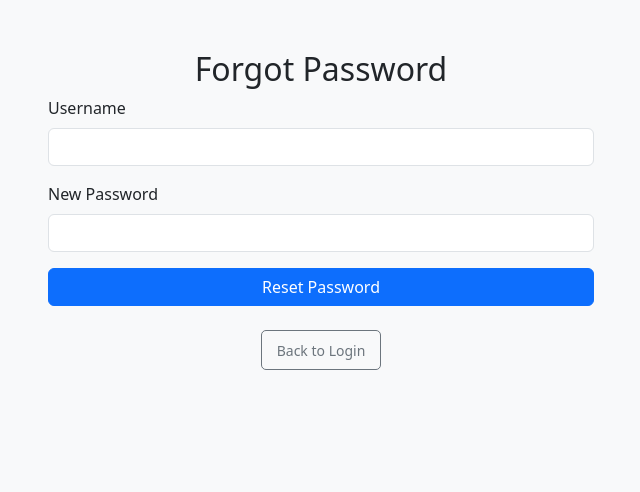
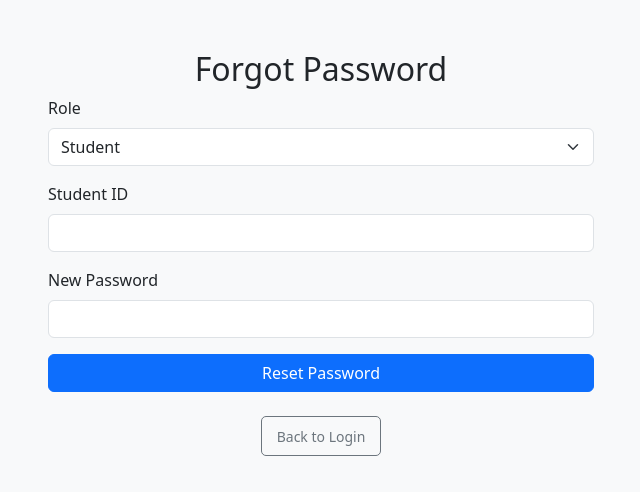
Before and after one commit to Aakritisingla1895/Student-Grade-Prediction-Web-App-Code, a Flask app: page /forgot_password in a window 1280 px wide. Shown: the part 106-598 px from the top of the page, without its empty margins (319-959 px from the left). Run offline with Flask 3, Linux system fonts and the light colour scheme; the visitor is signed in with stand-in values (Sample User, id 1); some libraries are stand-ins or nearby versions.

Commit message:
forgot password

```diff
--- a/app.py
+++ b/app.py
@@ -41,7 +41,7 @@ def check_password(hashed_password, user_password):
 @app.before_request
 def check_session():
     # Exclude login, signup, and static routes from session check
-    if request.endpoint in ["login", "signup", "static"]:
+    if request.endpoint in ["login", "signup", "forgot_password", "static"]:
         return
 
     # Redirect to login if the user is not logged in
@@ -140,7 +140,7 @@ def signup():
 def forgot_password():
     if request.method == "POST":
         role = request.form["role"]
-        identifier = request.form["username"]  # This will be student_id or username
+        identifier = request.form["identifier"]  # This will be student_id or username
         new_password = request.form["new_password"]
 
         conn = get_db_connection()
@@ -162,11 +162,11 @@ def forgot_password():
 
             # Update password in the appropriate table
             if role == "student":
-                cur.execute("UPDATE students_users SET password = %s WHERE student_id = %s", (hashed_password.decode('utf-8'), identifier))
+                cur.execute("UPDATE students_users SET password = %s WHERE student_id = %s", (hashed_password, identifier))
             elif role == "teacher":
-                cur.execute("UPDATE teachers_users SET password = %s WHERE username = %s", (hashed_password.decode('utf-8'), identifier))
+                cur.execute("UPDATE teachers_users SET password = %s WHERE username = %s", (hashed_password, identifier))
             elif role == "admin":
-                cur.execute("UPDATE admin_users SET password = %s WHERE username = %s", (hashed_password.decode('utf-8'), identifier))
+                cur.execute("UPDATE admin_users SET password = %s WHERE username = %s", (hashed_password, identifier))
 
             conn.commit()
             cur.close()
--- a/templates/forgot_password.html
+++ b/templates/forgot_password.html
@@ -4,18 +4,39 @@
     <div class="col-md-6">
         <h2 class="text-center">Forgot Password</h2>
         <form method="POST">
+            <!-- Role Selection -->
             <div class="mb-3">
+                <label for="role" class="form-label">Role</label>
+                <select class="form-select" id="role" name="role" required>
+                    <option value="student">Student</option>
+                    <option value="teacher">Teacher</option>
+                    <option value="admin">Admin</option>
+                </select>
+            </div>
+
+            <!-- Student ID Field (Visible for Students) -->
+            <div class="mb-3" id="studentIdField">
+                <label for="student_id" class="form-label">Student ID</label>
+                <input type="text" class="form-control" id="student_id" name="identifier">
+            </div>
+
+            <!-- Username Field (Visible for Teachers and Admins) -->
+            <div class="mb-3" id="usernameField" style="display: none;">
                 <label for="username" class="form-label">Username</label>
-                <input type="text" class="form-control" id="username" name="username" required>
+                <input type="text" class="form-control" id="username" name="identifier">
             </div>
+
+            <!-- New Password Field -->
             <div class="mb-3">
                 <label for="new_password" class="form-label">New Password</label>
                 <input type="password" class="form-control" id="new_password" name="new_password" required>
             </div>
+
+            <!-- Submit Button -->
             <button type="submit" class="btn btn-primary w-100">Reset Password</button>
         </form>
 
-        <!-- Small Square Tab for Back to Login -->
+        <!-- Back to Login Link -->
         <div class="mt-4 text-center">
             <div class="d-flex justify-content-center">
                 <a href="{{ url_for('login') }}" class="btn btn-outline-secondary btn-square">Back to Login</a>
@@ -23,4 +44,21 @@
         </div>
     </div>
 </div>
+
+<!-- JavaScript to Toggle Fields Based on Role -->
+<script>
+    document.getElementById('role').addEventListener('change', function() {
+        const role = this.value;
+        const studentIdField = document.getElementById('studentIdField');
+        const usernameField = document.getElementById('usernameField');
+
+        if (role === 'student') {
+            studentIdField.style.display = 'block';
+            usernameField.style.display = 'none';
+        } else {
+            studentIdField.style.display = 'none';
+            usernameField.style.display = 'block';
+        }
+    });
+</script>
 {% endblock %}
```
